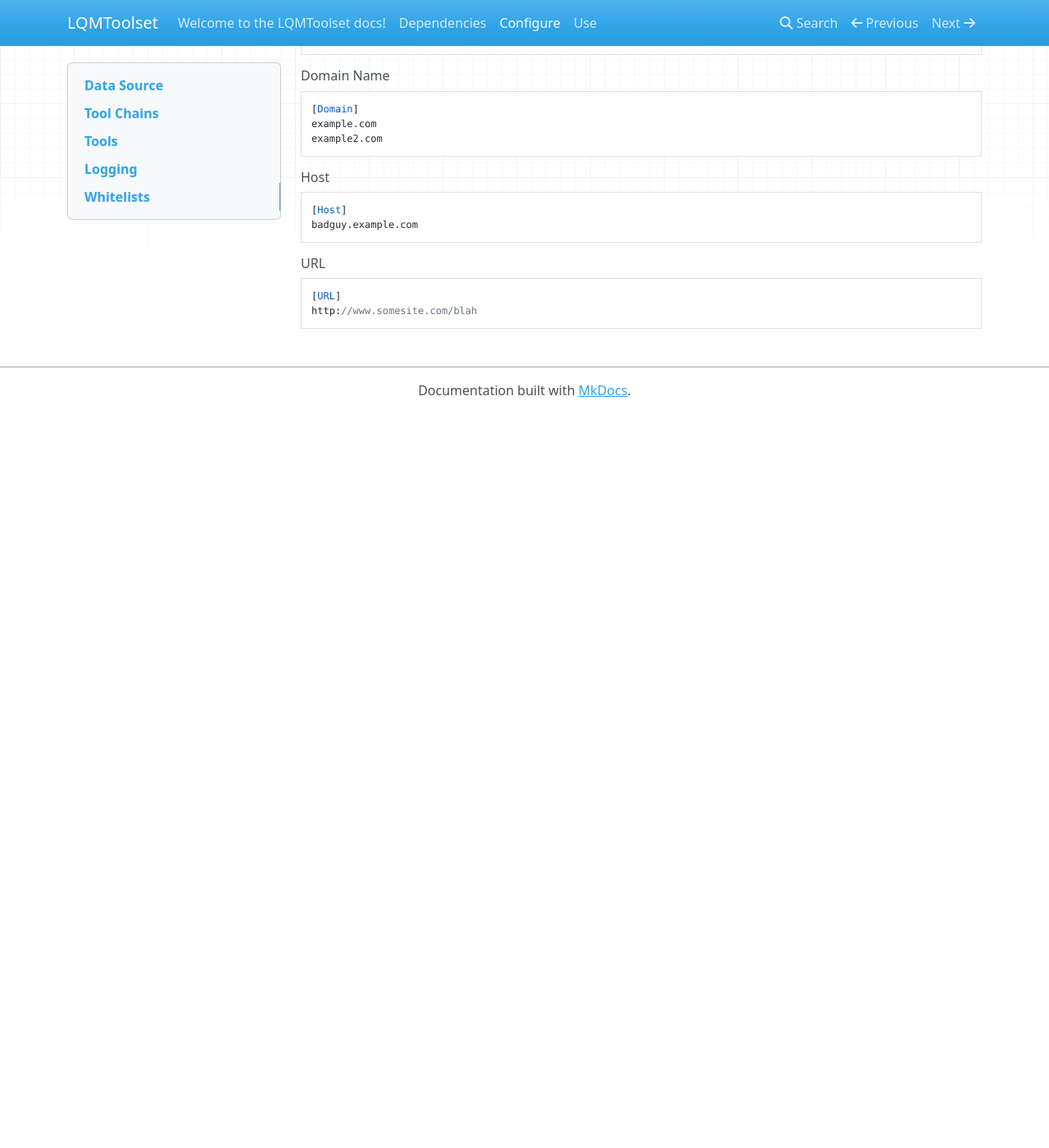
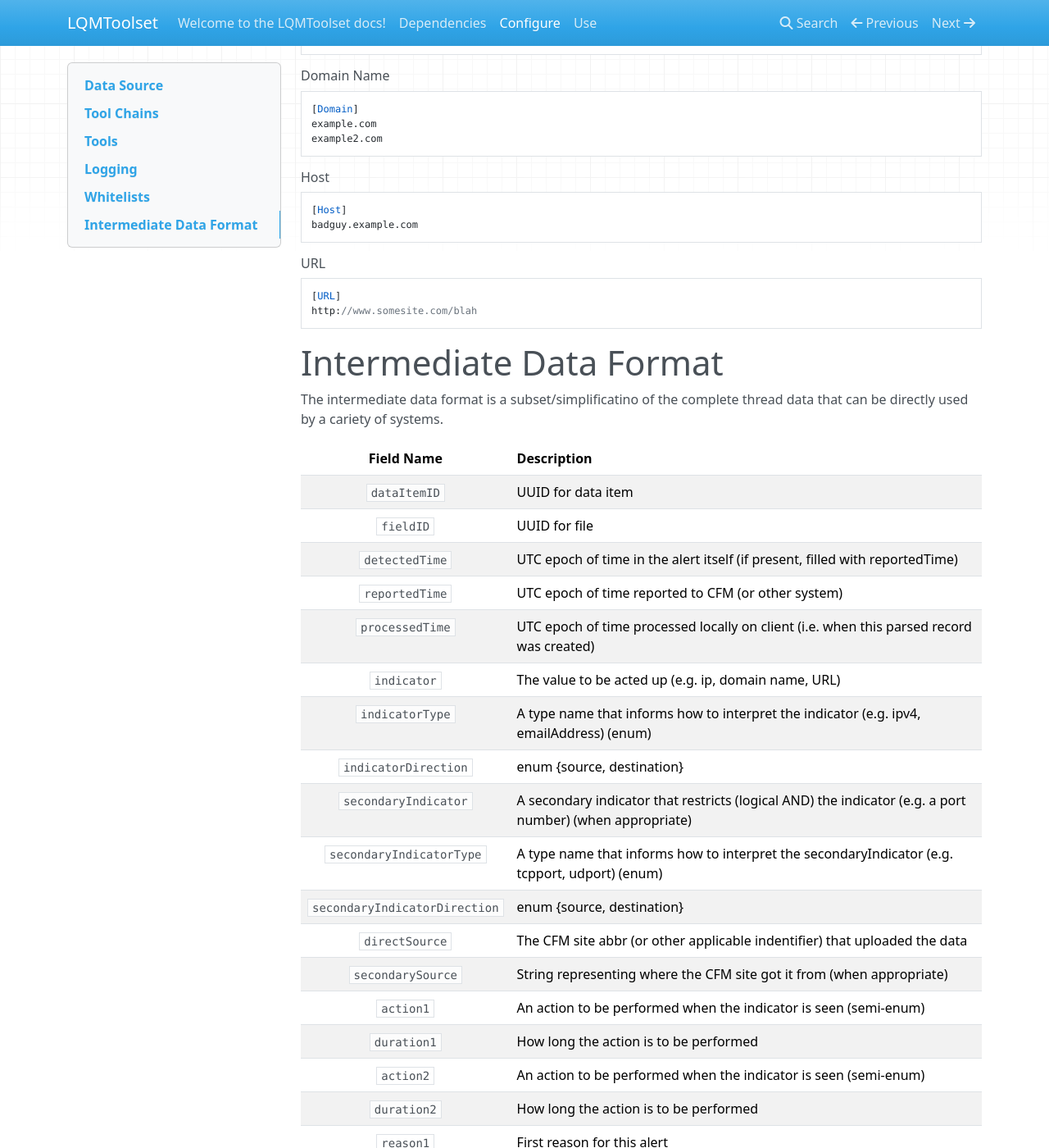
Before and after one commit to anl-cyberscience/LQMToolset, an MkDocs documentation site: the page built from docs/configure.md, in a window 1280 px wide and 1400 px high, scrolled down 8033 px. Shown: the whole window at 82% size. Built offline with MkDocs 1.6.1, drawn with Linux system fonts in a browser that asks for light colours; nearby versions of some CDN libraries; old or Windows-style settings are respelled for this version of MkDocs; before the commit the page ends 8537 px from its top, so only the background shows below that; some of the changed text lies outside the part shown.

Commit message:
Documentation Update
-Added section detailing the intermediate data format

```diff
--- a/docs/configure.md
+++ b/docs/configure.md
@@ -273,3 +273,43 @@ The following sections specify the format of the whitelist file mentioned above.
 
     [URL]
     http://www.somesite.com/blah
+
+# Intermediate Data Format
+The intermediate data format is a subset/simplificatino of the complete thread data that can be directly used by a cariety of systems.
+
+Field Name                      | Description
+:-----------------------------: | :-----------
+`dataItemID`                    | UUID for data item
+`fieldID`                       | UUID for file
+`detectedTime`                  | UTC epoch of time in the alert itself (if present, filled with reportedTime)
+`reportedTime`                  | UTC epoch of time reported to CFM (or other system)
+`processedTime`                 | UTC epoch of time processed locally on client (i.e. when this parsed record was created)
+`indicator`                     | The value to be acted up (e.g. ip, domain name, URL)
+`indicatorType`                 | A type name that informs how to interpret the indicator (e.g. ipv4, emailAddress) (enum)
+`indicatorDirection`            | enum {source, destination}
+`secondaryIndicator`            | A secondary indicator that restricts (logical AND) the indicator (e.g. a port number) (when appropriate)
+`secondaryIndicatorType`        | A type name that informs how to interpret the secondaryIndicator (e.g. tcpport, udport) (enum)
+`secondaryIndicatorDirection`   | enum {source, destination}
+`directSource`                  | The CFM site abbr (or other applicable indentifier) that uploaded the data
+`secondarySource`               | String representing where the CFM site got it from (when appropriate)
+`action1`                       | An action to be performed when the indicator is seen (semi-enum)
+`duration1`                     | How long the action is to be performed
+`action2`                       | An action to be performed when the indicator is seen (semi-enum)
+`duration2`                     | How long the action is to be performed
+`reason1`                       | First reason for this alert
+`reference1`                    | Reference for info for reason
+`reason2`                       | Additional reason for this alert
+`reference2`                    | Reference for info for reason
+`majorTags`                     | A string containing a comma separated list of tags. These are high-level concepts that rend to remain "tag worthy" over time (e.g. Ransomware)
+`minorTags`                     | A string containing a comma separated list of tags. These are highly detailed and/or only important for a short time (e.g. Cryptolocker)
+`restriction`                   | TLP level
+`sensitivity`                   | OUO marking
+`reconAllowed`                  | Boolean: true (default) = recon
+`priors`                        | Number of previous (known) reports
+`confidence`                    | Confidence in accuracy: 0 = none 100 = full
+`severity`                      | How significant is the impact (assuming relevant): 0 = no impact, 100 = catastrophic
+`relevancy`                     | How relevant is this alert: 0 = not applicable, 100 = perfectly targeted
+`relatedID`                     | UUID of a related indicator
+`relationType`                  | enum (supersedes, extends, superseded by, extended by)
+`comment`                       | A string that represents a comment that was included with the alert.
+`fileHasMore`                   | Boolean: false (default) = data has been translated, true = More details on the data item are present in file.
```
